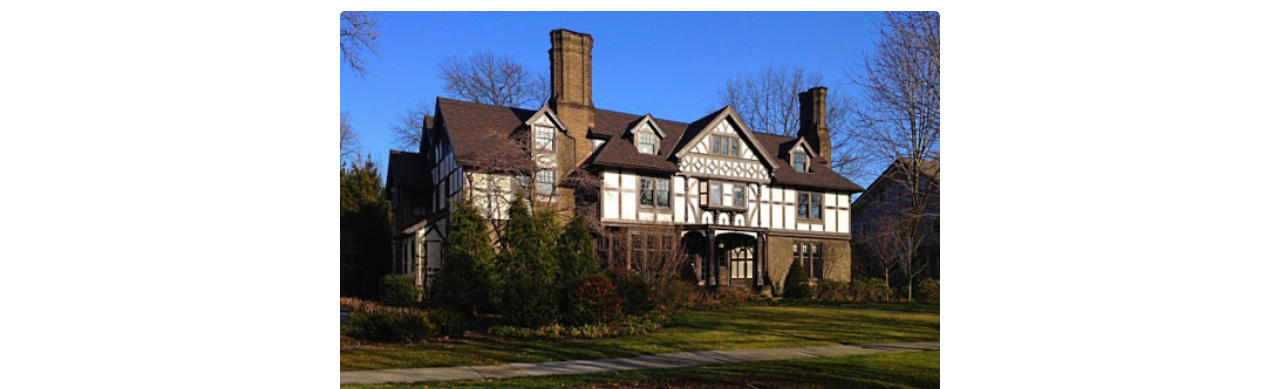
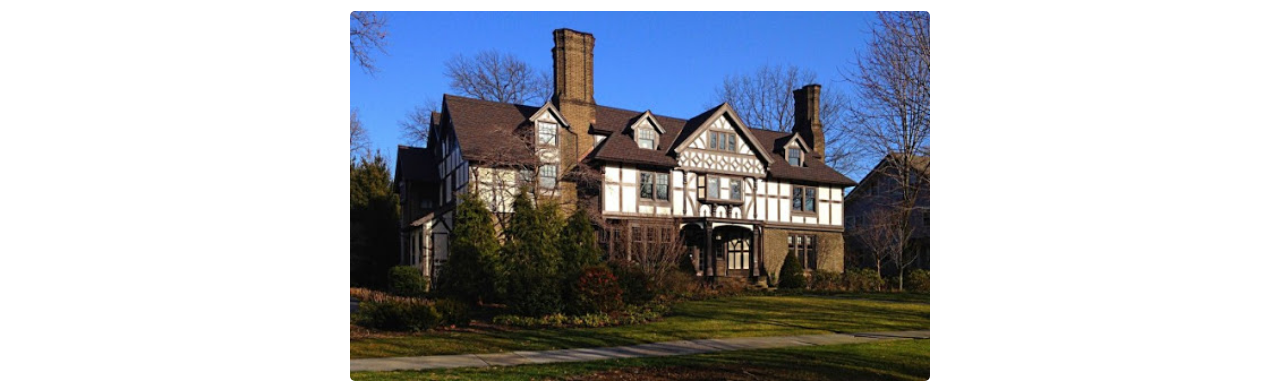
Before and after one commit to bschade18/cleveland-insulation, a plain HTML site: page index.html in a window 1280 px wide. Shown: the part 150-539 px from the top of the page. Drawn offline with nearby package versions, Linux system fonts and the light colour scheme.

Commit message:
increased textarea rows and changed main images size

```diff
--- a/index.html
+++ b/index.html
@@ -147,6 +147,7 @@
               placeholder="Enter Message"
               name="message"
               id="message"
+              rows="5"
             ></textarea>
           </div>
           <input type="submit" value="Send" class="btn btn-dark" />
--- a/style.css
+++ b/style.css
@@ -220,7 +220,7 @@ body {
 }
 
 .home-img {
-  width: 600px;
+  width: 580px;
   margin: 1rem 0;
   border-radius: 5px;
 }
```
